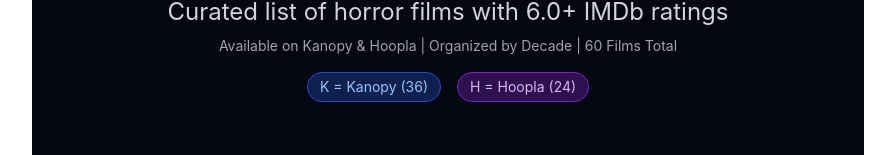
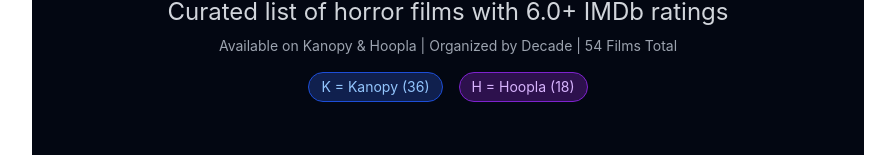
Before and after one commit to stangeorge/stangeorge.github.io, a Next.js app: page /horror-movies in a window 1280 px wide. Shown: the part 225-380 px from the top of the page, without its empty margins (192-1087 px from the left). Built offline with nearby package versions, Linux system fonts and the light colour scheme.

Commit message:
Fix Hoopla movie IDs via Playwright search
Verified and corrected numeric IDs for Hoopla movies by searching
hoopladigital.com directly. Fixed 10 incorrect IDs and removed 6 movies
no longer available on Hoopla (A Tale of Two Sisters, Inside, Audition,
Day of the Dead, The Howling, Maniac).

```diff
--- a/app/horror-movies/page.tsx
+++ b/app/horror-movies/page.tsx
@@ -43,43 +43,37 @@
     "2000s": [
       { title: "Let the Right One In", year: 2008, rating: 7.9, country: "Sweden", url: "https://www.kanopy.com/en/mppl/video/2008533", source: "kanopy" },
       { title: "Battle Royale", year: 2000, rating: 7.5, country: "Japan", url: "https://www.kanopy.com/en/mppl/video/11335693", source: "kanopy" },
-      { title: "The Descent", year: 2005, rating: 7.2, country: "UK", url: "https://www.hoopladigital.com/movie/the-descent-shauna-macdonald/11210020", source: "hoopla" },
+      { title: "The Descent", year: 2005, rating: 7.2, country: "UK", url: "https://www.hoopladigital.com/movie/the-descent-shauna-macdonald/12024927", source: "hoopla" },
       { title: "Noroi: The Curse", year: 2005, rating: 7.1, country: "Japan", url: "https://www.hoopladigital.com/movie/noroi-the-curse-jin-muraki/16573526", source: "hoopla" },
-      { title: "A Tale of Two Sisters", year: 2003, rating: 7.1, country: "South Korea", url: "https://www.hoopladigital.com/movie/a-tale-of-two-sisters-lim-su-jeong/11049549", source: "hoopla" },
-      { title: "Inside", year: 2007, rating: 7.0, country: "France", url: "https://www.hoopladigital.com/movie/inside-alysson-paradis/11028918", source: "hoopla" },
-      { title: "Shutter", year: 2004, rating: 7.0, country: "Thailand", url: "https://www.hoopladigital.com/movie/shutter-ananda-everingham/15378013", source: "hoopla" },
-      { title: "Incident at Loch Ness", year: 2004, rating: 6.6, country: "USA/UK", url: "https://www.hoopladigital.com/movie/incident-at-loch-ness-werner-herzog/12268003", source: "hoopla" },
-      { title: "Pulse", year: 2001, rating: 6.5, country: "Japan", url: "https://www.hoopladigital.com/movie/pulse-kumiko-aso/11049579", source: "hoopla" },
-      { title: "The Collector", year: 2009, rating: 6.4, country: "USA", url: "https://www.hoopladigital.com/movie/the-collector-josh-stewart/11087167", source: "hoopla" },
+      { title: "Shutter", year: 2004, rating: 7.0, country: "Thailand", url: "https://www.hoopladigital.com/movie/shutter-banjong-pisanthanakun/11629776", source: "hoopla" },
+      { title: "Incident at Loch Ness", year: 2004, rating: 6.6, country: "USA/UK", url: "https://www.hoopladigital.com/movie/incident-at-loch-ness-werner-herzog/14625235", source: "hoopla" },
+      { title: "Pulse", year: 2001, rating: 6.5, country: "Japan", url: "https://www.hoopladigital.com/movie/pulse-haruhiko-kato/11049282", source: "hoopla" },
+      { title: "The Collector", year: 2009, rating: 6.4, country: "USA", url: "https://www.hoopladigital.com/movie/the-collector-josh-stewart/11039252", source: "hoopla" },
       { title: "R-Point", year: 2004, rating: 6.2, country: "South Korea", url: "https://www.kanopy.com/en/mppl/video/114479", source: "kanopy" },
       { title: "Scary Movie", year: 2000, rating: 6.2, country: "USA", url: "https://www.hoopladigital.com/movie/scary-movie-anna-faris/12183256", source: "hoopla" },
     ],
     "1990s": [
-      { title: "Audition", year: 1999, rating: 7.2, country: "Japan", url: "https://www.hoopladigital.com/movie/audition-ryo-ishibashi/15375970", source: "hoopla" },
       { title: "From Dusk Till Dawn", year: 1996, rating: 7.2, country: "USA", url: "https://www.kanopy.com/en/mppl/video/15187548", source: "kanopy" },
-      { title: "What Lies Beneath", year: 1999, rating: 6.6, country: "USA", url: "https://www.hoopladigital.com/movie/what-lies-beneath-harrison-ford/11519903", source: "hoopla" },
+      { title: "What Lies Beneath", year: 1999, rating: 6.6, country: "USA", url: "https://www.hoopladigital.com/movie/what-lies-beneath-harrison-ford/12460295", source: "hoopla" },
     ],
     "1980s": [
       { title: "Santa Sangre", year: 1989, rating: 7.5, country: "Italy/Mexico", url: "https://www.kanopy.com/en/mppl/video/6683745", source: "kanopy" },
       { title: "Possession", year: 1981, rating: 7.3, country: "France/West Germany", url: "https://www.kanopy.com/en/mppl/video/14014934", source: "kanopy" },
-      { title: "Day of the Dead", year: 1985, rating: 7.2, country: "USA", url: "https://www.hoopladigital.com/movie/day-of-the-dead-lori-cardille/15377816", source: "hoopla" },
       { title: "Tetsuo: The Iron Man", year: 1989, rating: 7.0, country: "Japan", url: "https://www.kanopy.com/en/mppl/video/114581", source: "kanopy" },
       { title: "Demons", year: 1985, rating: 6.7, country: "Italy", url: "https://www.hoopladigital.com/movie/demons-urbano-barberini/11360812", source: "hoopla" },
-      { title: "The Howling", year: 1981, rating: 6.6, country: "USA", url: "https://www.hoopladigital.com/movie/the-howling-dee-wallace/15377959", source: "hoopla" },
-      { title: "Maniac", year: 1980, rating: 6.4, country: "USA", url: "https://www.hoopladigital.com/movie/maniac-joe-spinell/15377962", source: "hoopla" },
       { title: "Street Trash", year: 1987, rating: 6.1, country: "USA", url: "https://www.kanopy.com/en/mppl/video/15923639", source: "kanopy" },
       { title: "Cujo", year: 1983, rating: 6.1, country: "USA", url: "https://www.hoopladigital.com/movie/cujo-dee-wallace/18037632", source: "hoopla" },
       { title: "The Lair of the White Worm", year: 1988, rating: 6.0, country: "UK", url: "https://www.hoopladigital.com/movie/the-lair-of-the-white-worm-amanda-donohoe/14625319", source: "hoopla" },
     ],
     "1970s": [
-      { title: "The Bird with the Crystal Plumage", year: 1970, rating: 7.0, country: "Italy", url: "https://www.hoopladigital.com/movie/the-bird-with-the-crystal-plumage-tony-musante/12418022", source: "hoopla" },
-      { title: "Phantasm", year: 1979, rating: 6.6, country: "USA", url: "https://www.hoopladigital.com/movie/phantasm-a-michael-baldwin/17631046", source: "hoopla" },
-      { title: "Horror Express", year: 1972, rating: 6.5, country: "Spain/UK", url: "https://www.hoopladigital.com/movie/horror-express-christopher-lee/17693968", source: "hoopla" },
+      { title: "The Bird with the Crystal Plumage", year: 1970, rating: 7.0, country: "Italy", url: "https://www.hoopladigital.com/movie/bird-with-the-crystal-plumage-tony-musante/17400514", source: "hoopla" },
+      { title: "Phantasm", year: 1979, rating: 6.6, country: "USA", url: "https://www.hoopladigital.com/movie/phantasm-angus-scrimm/11726004", source: "hoopla" },
+      { title: "Horror Express", year: 1972, rating: 6.5, country: "Spain/UK", url: "https://www.hoopladigital.com/movie/horror-express-christopher-lee/16693560", source: "hoopla" },
       { title: "Ganja & Hess", year: 1973, rating: 6.2, country: "USA", url: "https://www.kanopy.com/en/mppl/video/114059", source: "kanopy" },
     ],
     "1960s": [
       { title: "Blood and Black Lace", year: 1964, rating: 7.0, country: "Italy", url: "https://www.hoopladigital.com/movie/blood-and-black-lace-cameron-mitchell/17705594", source: "hoopla" },
-      { title: "Carnival of Souls", year: 1962, rating: 7.0, country: "USA", url: "https://www.hoopladigital.com/movie/carnival-of-souls-candace-hilligoss/12305706", source: "hoopla" },
+      { title: "Carnival of Souls", year: 1962, rating: 7.0, country: "USA", url: "https://www.hoopladigital.com/movie/carnival-of-souls-candace-hilligoss/13429888", source: "hoopla" },
     ],
     "1920s": [
       { title: "The Cabinet of Dr. Caligari", year: 1920, rating: 8.0, country: "Germany", url: "https://www.hoopladigital.com/movie/the-cabinet-of-dr-caligari-werner-krauss/17033482", source: "hoopla" },
```
